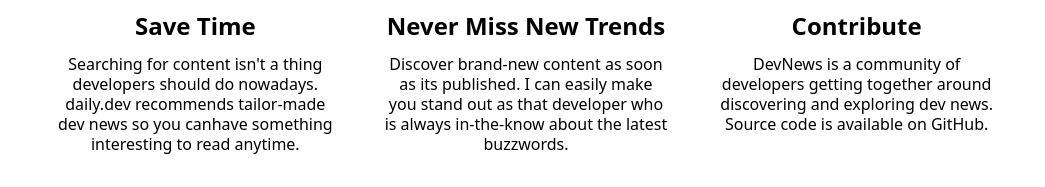
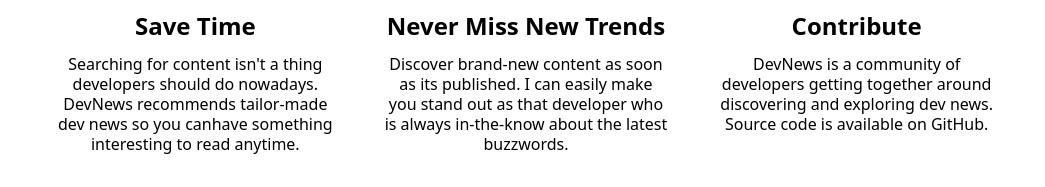
Before and after one commit to amrohan/DevNews-Frontend, a Next.js app: page / in a window 1280 px wide. Shown: the part 765-952 px from the top of the page, without its empty margins (114-1159 px from the left). Built offline with nearby package versions, Linux system fonts and the light colour scheme.

Commit message:
Update index.js

```diff
--- a/pages/index.js
+++ b/pages/index.js
@@ -109,7 +109,7 @@
             <div className="space-y-1 leading-tight">
               <p>
                 {
-                  "Searching for content isn't a thing developers should do nowadays. daily.dev recommends tailor-made dev news so you canhave something interesting to read anytime."
+                  "Searching for content isn't a thing developers should do nowadays. DevNews recommends tailor-made dev news so you canhave something interesting to read anytime."
                 }
               </p>
             </div>
```
